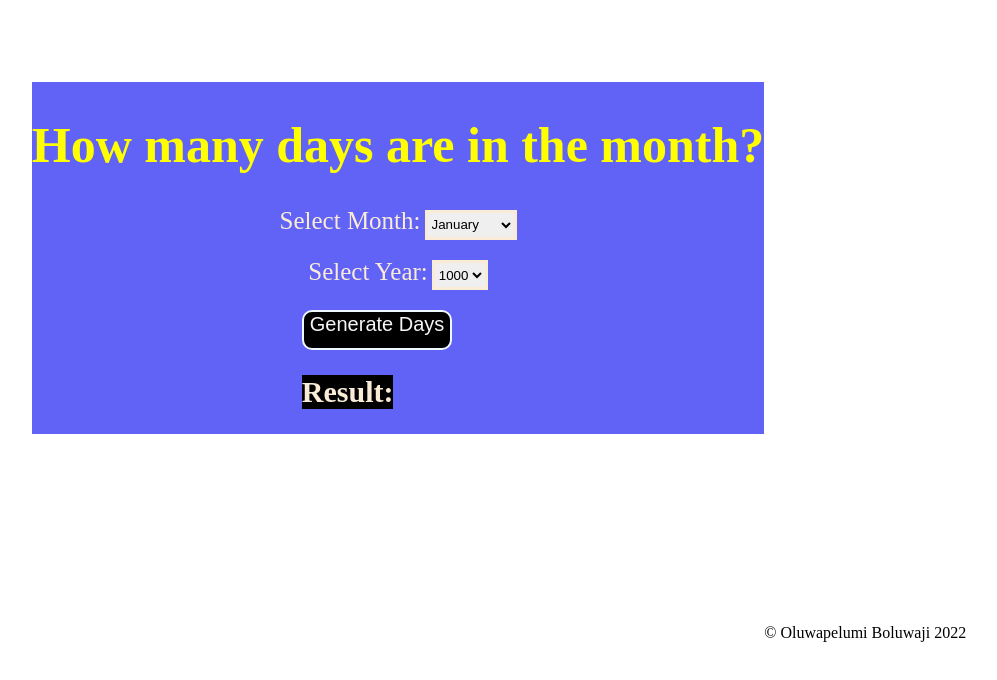
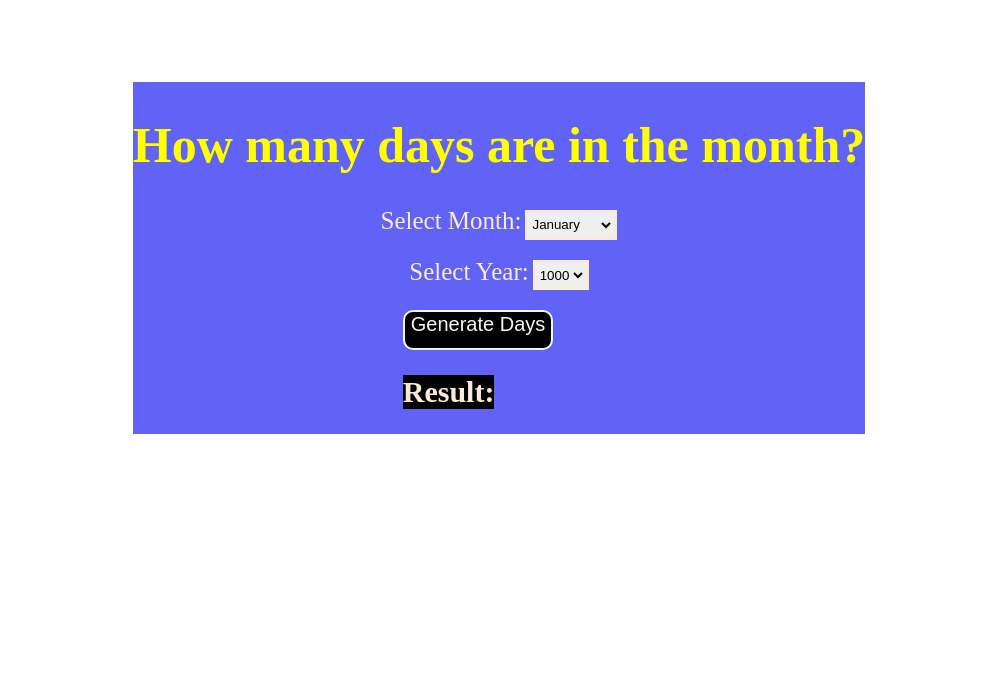
Before and after one commit to Pelumi12/Generate-number-of-days, a plain HTML site: page index.html in a window 1280 px wide. Shown: the whole page, without its empty margins (141-1138 px from the left). Drawn offline with Linux system fonts and the light colour scheme.

Commit message:
I removed footer

```diff
--- a/index.html
+++ b/index.html
@@ -44,7 +44,6 @@
   </div>
   <script src="index.js"></script>
 
-  <footer>© Oluwapelumi Boluwaji 2022</footer>
 </body>
 
 
--- a/style.css
+++ b/style.css
@@ -76,7 +76,3 @@ body{
        max-width: fit-content;
         margin-left: 270px;
     }
-
-footer{
-margin-top: 750px;
-}
```
